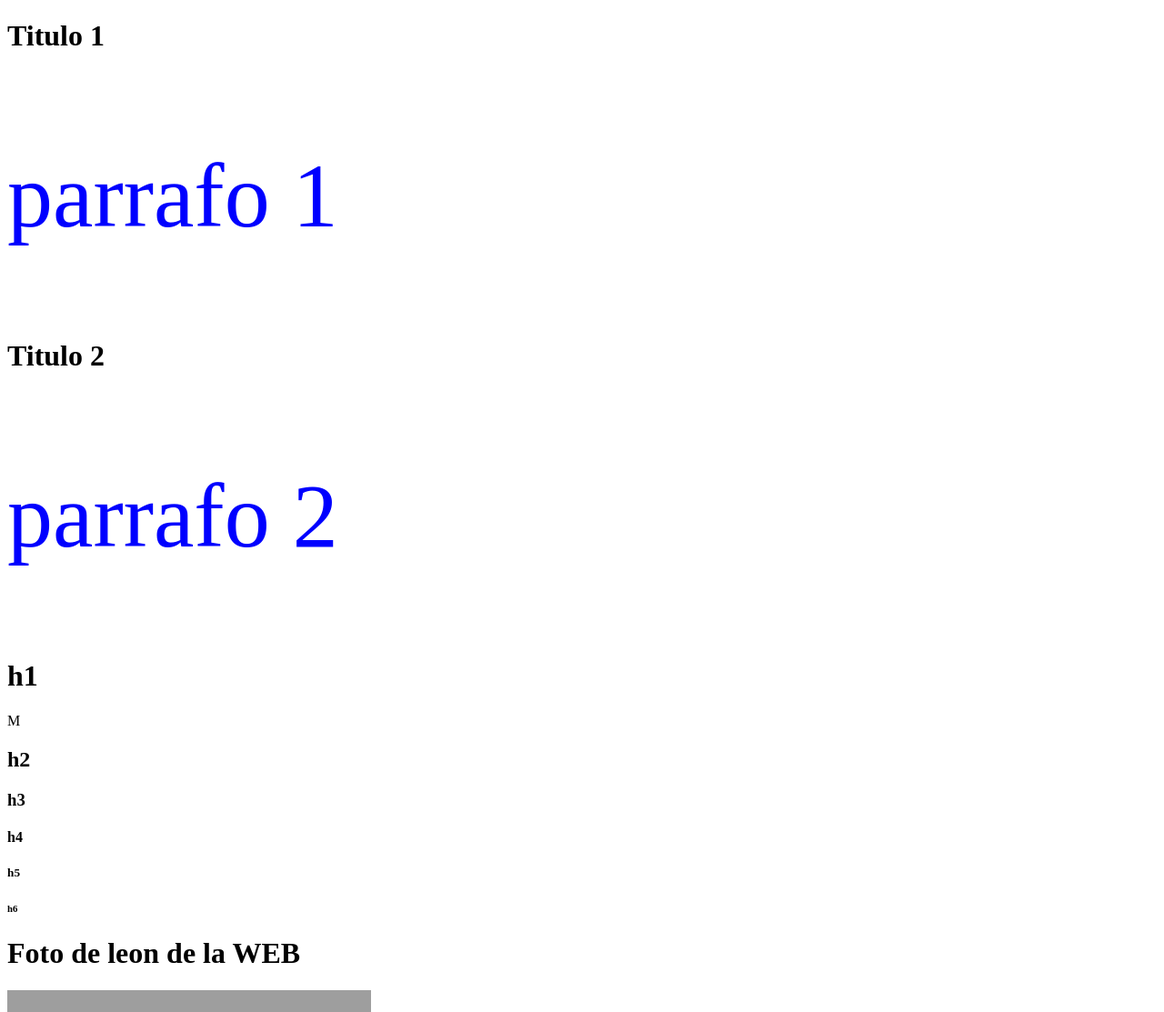
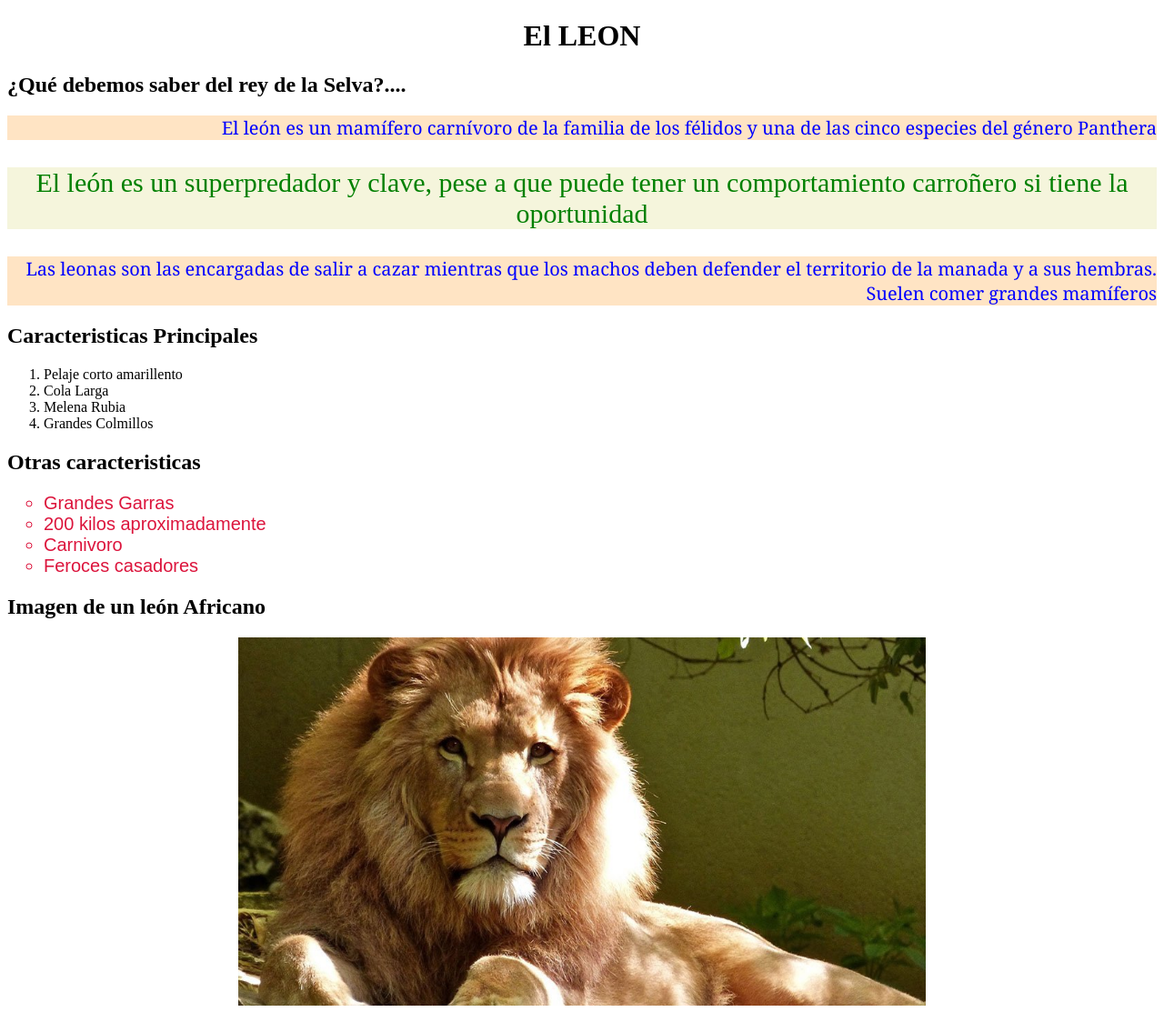
Before and after one commit to Marcosfarina2022/front2022, a plain HTML site: page index.html in a window 1280 px wide. Shown: the top 1113 px of the page at 91% size. Drawn offline with Linux system fonts and the light colour scheme; grey boxes are pictures that could not be loaded.

Commit message:
Ejercicio Práctico con selectores, listas y stylos

```diff
--- a/index.html
+++ b/index.html
@@ -8,25 +8,32 @@
     <link rel="stylesheet" href="styles.css">
 </head>
 
+<body>
+    <h1>El LEON</h1>
+    <h2>¿Qué debemos saber del rey de la Selva?....</h2>
+    <p>El león es un mamífero carnívoro de la familia de los félidos y una de las cinco especies del género Panthera</p>
+    <p class="Verde">El león es un superpredador y clave, pese a que puede tener un comportamiento carroñero si tiene la oportunidad</p>
+    <p id= "parrafoprincipal">Las leonas son las encargadas de salir a cazar mientras que los machos deben defender el territorio de la manada y a sus hembras. Suelen comer grandes mamíferos </p>
+    <h2>Caracteristicas Principales</h2>
+    <ol>
+        <li>Pelaje corto amarillento</li>
+        <li>Cola Larga</li>
+        <li>Melena Rubia</li>
+        <li>Grandes Colmillos</li>
+    </ol>
+   <h2>Otras caracteristicas</h2>
+    <ul>
+        <li>Grandes Garras </li>
+        <li>200 kilos aproximadamente</li>
+        <li>Carnivoro</li>
+        <li>Feroces casadores</li>
+    </ul>
+    <h2>Imagen de un león Africano</h2>
+    <!-- imagen local -->
+    <center>
+        <img src="leon.jpeg" alt="Foto de leon">
+    </center>
 
-
-<body>
-    <h1> Titulo 1</h1>
-    <p> parrafo 1</p>
-    <h1> Titulo 2</h1>
-    <p> parrafo 2</p>
-    <h1> h1</h1>M
-    <h2> h2</h2>
-    <h3> h3</h3>
-    <h4> h4</h4>
-    <h5> h5</h5>
-    <h6> h6</h6>
-    <!-- imagen de internet -->
-    <h1>Foto de leon de la WEB</h1>
-    <img src="https://www.ngenespanol.com/wp-content/uploads/2018/08/%C2%BFCu%C3%A1nto-puede-vivir-un-le%C3%B3n.jpg" alt="Foto de Leon">
-    <!-- imagen local -->
-    <h1>Foto de leon Local</h1>
-    <img src="Foto de Leon.jpeg" alt="Foto de leon">
 </body>
 
 
--- a/styles.css
+++ b/styles.css
@@ -1,11 +1,38 @@
+h1{
+    text-align: center;
+}
 p{
     color: blue;
-    font-size: 100px;
+    font-size: 20px;
+    background-color: bisque;
+    text-align:right;
+    font-family: Cambria, Cochin, Georgia, Times, 'Times New Roman', serif;
 }
-.parrafoVerde{
+.Verde{
 color:green;
+font-size: 30px;
+background-color: beige;
+text-align: center;
+font-family: 'Times New Roman', Times, serif;
 }
 
 #parrafoPrincipal{
     color:goldenrod;
+    font-size: 50px;
+    background-color: aquamarine;
+    text-align: justify;
+    font-family: Arial, Helvetica, sans-serif;
 }
+ul{
+    list-style-type: circle;
+    color:crimson;
+    font-size: 20px;
+    text-align:left;
+    font-family: Arial, Helvetica, sans-serif;
+}
+img{
+
+   max-width: 20cm;
+   max-height: 20cm;
+
+}
```
